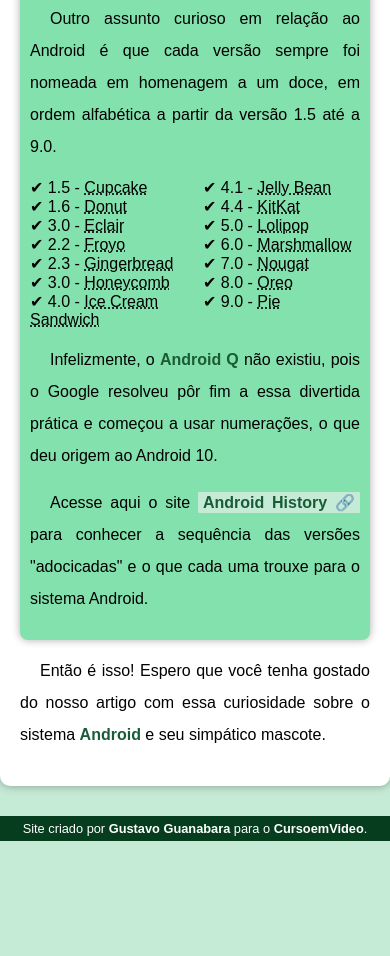
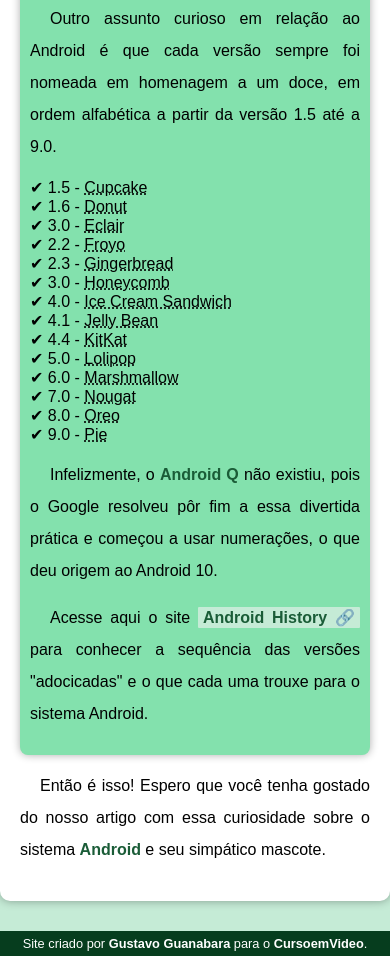
Before and after one commit to beatrizvsgoncalves/projeto-android, a plain HTML site: page index.html in a window 390 px wide. Shown: the part 3158-4114 px from the top of the page. Before the commit the page ends 3999 px from the top, so only its background shows below. Drawn offline with Linux system fonts and the light colour scheme.

Commit message:
Update style.css
Deixei a lista responsiva para dispositivos móveis.

```diff
--- a/estilo/style.css
+++ b/estilo/style.css
@@ -227,4 +227,11 @@
   .pb-5 {
     padding-bottom: 15px;
   }
+
 }
+
+@media screen and (max-width: 400px){
+  aside ul {
+    columns: 1;
+  }
+}
```
